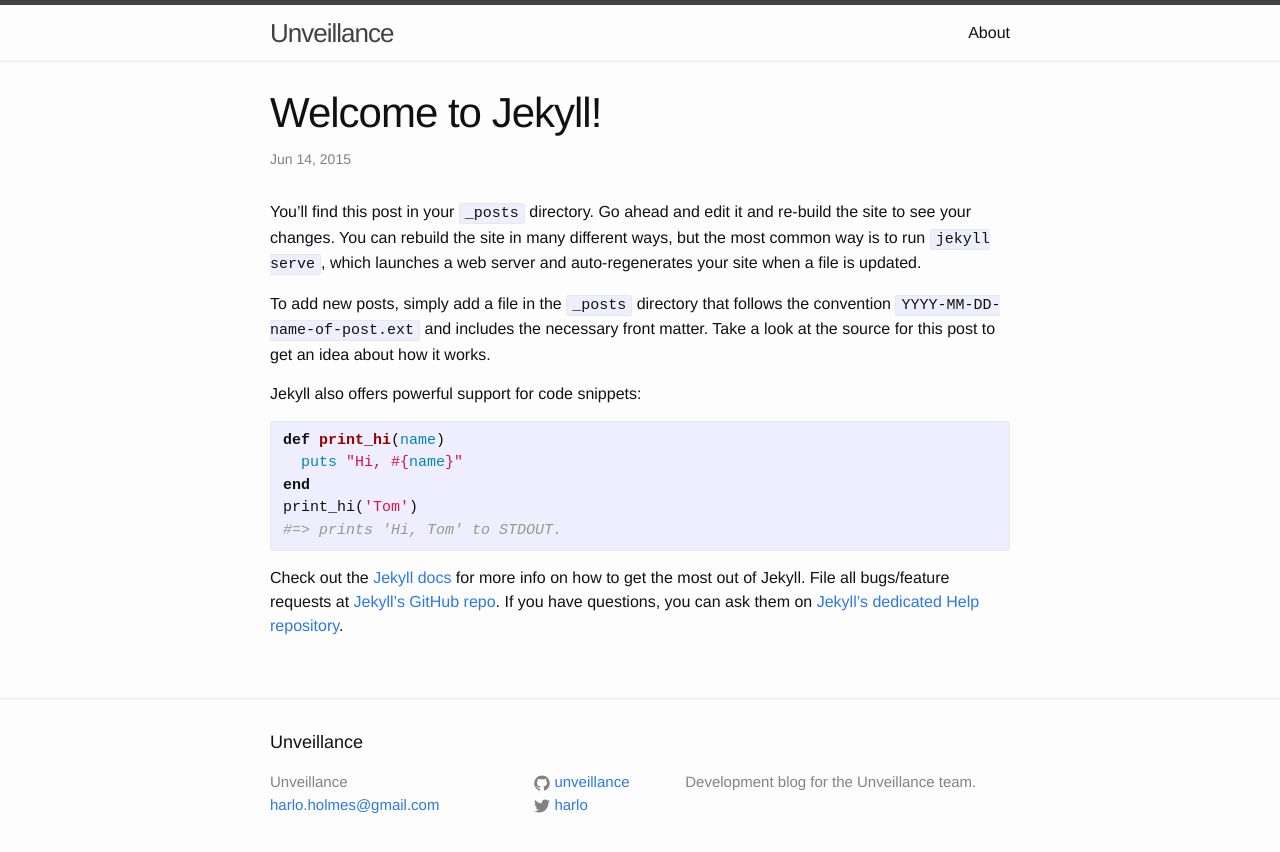
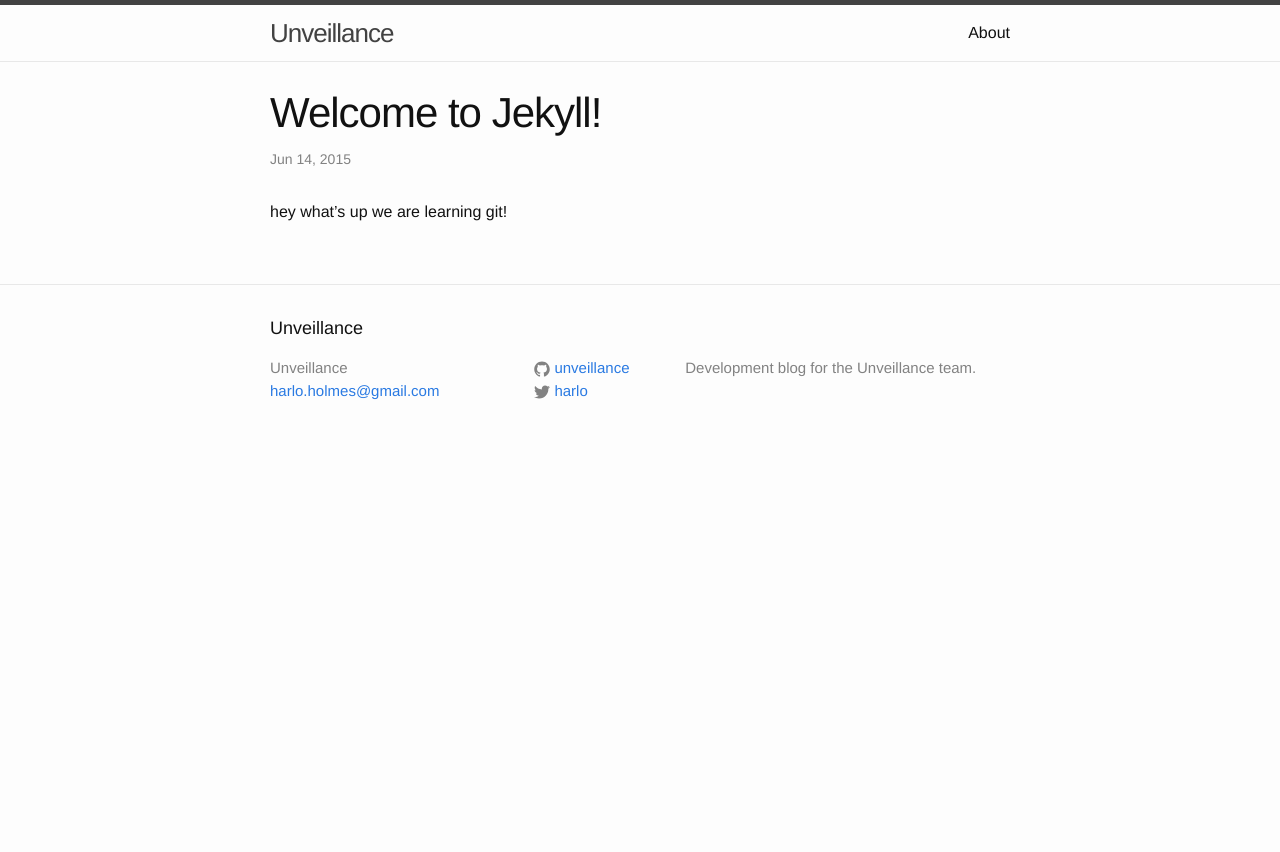
Before and after one commit to unveillance/unveillance.github.io, a Jekyll site: the page built from _posts/2015-06-14-welcome-to-jekyll.markdown, in a window 1280 px wide. Shown: the top 852 px of the page. Built offline with Jekyll 4.4.1, drawn with Linux system fonts in a browser that asks for light colours.

Commit message:
i changed the stub

```diff
--- a/_posts/2015-06-14-welcome-to-jekyll.markdown
+++ b/_posts/2015-06-14-welcome-to-jekyll.markdown
@@ -4,22 +4,5 @@
 date:   2015-06-14 05:19:31
 categories: jekyll update
 ---
-You’ll find this post in your `_posts` directory. Go ahead and edit it and re-build the site to see your changes. You can rebuild the site in many different ways, but the most common way is to run `jekyll serve`, which launches a web server and auto-regenerates your site when a file is updated.
 
-To add new posts, simply add a file in the `_posts` directory that follows the convention `YYYY-MM-DD-name-of-post.ext` and includes the necessary front matter. Take a look at the source for this post to get an idea about how it works.
-
-Jekyll also offers powerful support for code snippets:
-
-{% highlight ruby %}
-def print_hi(name)
-  puts "Hi, #{name}"
-end
-print_hi('Tom')
-#=> prints 'Hi, Tom' to STDOUT.
-{% endhighlight %}
-
-Check out the [Jekyll docs][jekyll] for more info on how to get the most out of Jekyll. File all bugs/feature requests at [Jekyll’s GitHub repo][jekyll-gh]. If you have questions, you can ask them on [Jekyll’s dedicated Help repository][jekyll-help].
-
-[jekyll]:      http://jekyllrb.com
-[jekyll-gh]:   https://github.com/jekyll/jekyll
-[jekyll-help]: https://github.com/jekyll/jekyll-help
+hey what's up we are learning git!
```
